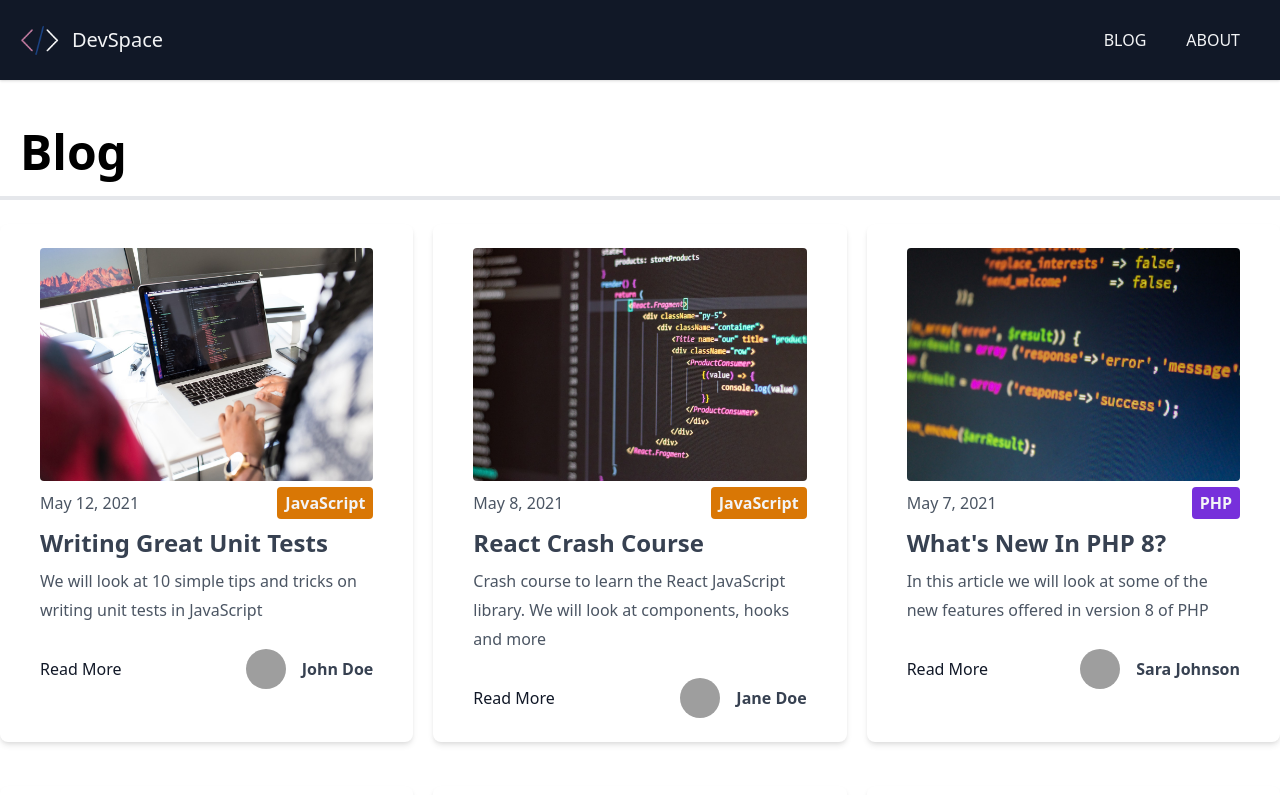
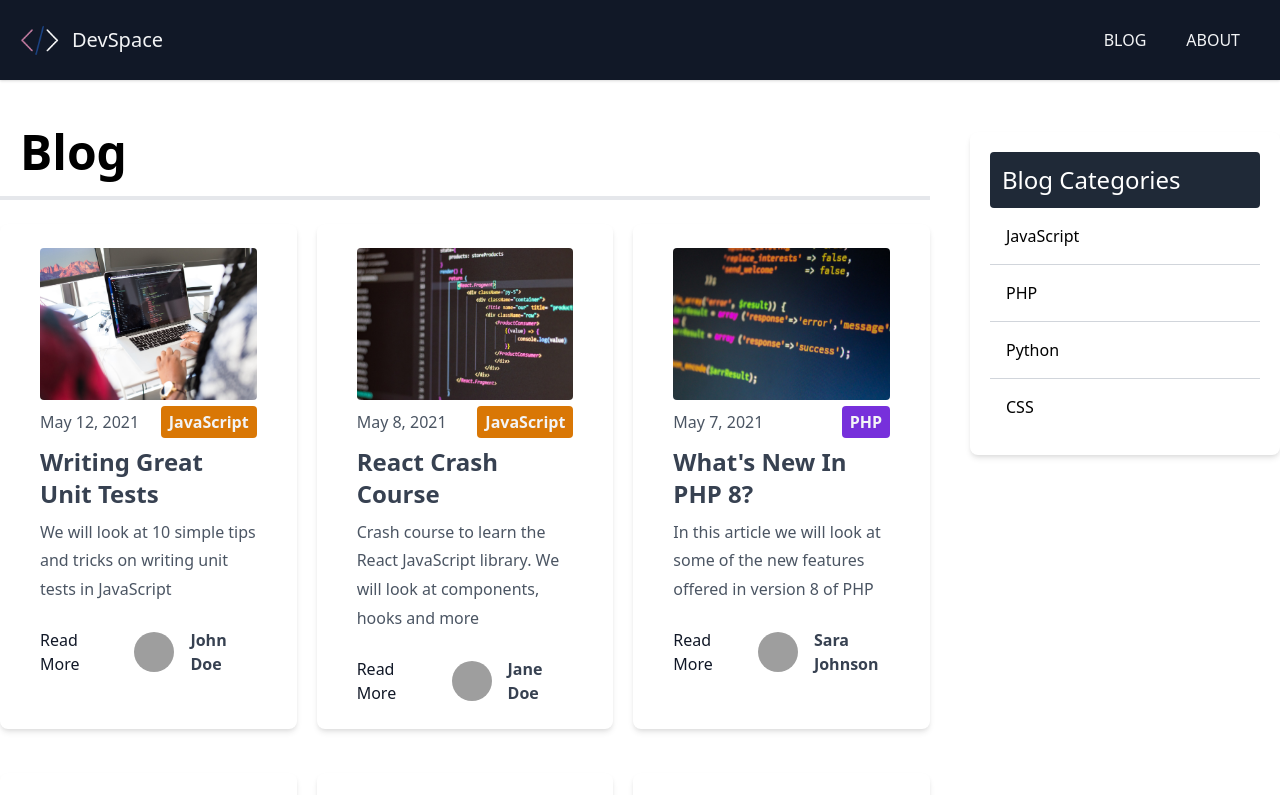
Before and after one commit to ngwatso/udemy-blog-project, a Next.js app: page /blog/page/1 in a window 1280 px wide. Shown: the top 795 px of the page. Built offline with nearby package versions, Linux system fonts and the light colour scheme; grey boxes are pictures that could not be loaded.

Commit message:
added sidebar with category menu

```diff
--- /dev/null
+++ b/components/CategoryList.js
@@ -0,0 +1,28 @@
+/**
+ * @prettier
+ */
+
+import Link from 'next/link';
+
+export default function CategoryList({ categories }) {
+	return (
+		<div className="w-full p-5 bg-white rounded-lg shadow-md mt-6">
+			<h3 className="text-2xl bg-gray-800 text-white p-3 rounded">
+				Blog Categories
+			</h3>
+			<ul className="divide-y divide-gray-300">
+				{categories.map((category, index) => (
+					// eslint-disable-next-line @next/next/link-passhref
+					<Link
+						key={index}
+						href={`/blog/category/${category.toLowerCase()}`}
+					>
+						<li className="p-4 cursor-pointer hover:bg-gray-50">
+							{category}
+						</li>
+					</Link>
+				))}
+			</ul>
+		</div>
+	);
+}
--- a/pages/blog/category/[category_name].js
+++ b/pages/blog/category/[category_name].js
@@ -8,21 +8,44 @@ import matter from 'gray-matter';
 import Layout from '@/components/Layout';
 import Post from '@/components/Post';
 import { getPosts } from '@/lib/posts';
+import CategoryList from '@/components/CategoryList';
 
-export default function CategoryBlogPage({ posts, categoryName }) {
+export default function CategoryBlogPage({ posts, categoryName, categories }) {
 	return (
 		<Layout>
-			<h1 className="text-5xl border-b-4 p-5 font-bold">
-				Posts in {categoryName}
-			</h1>
+			<div className="flex justify-between">
+				<div className="w-3/4 mr-10">
+					<h1 className="text-5xl border-b-4 p-5 font-bold">
+						Posts in{' '}
+						{categoryName}
+					</h1>
 
-			<div className="grid md:grid-cols-2 lg:grid-cols-3 gap-5">
-				{posts.map((post, index) => (
-					<Post
-						key={index}
-						post={post}
+					<div className="grid md:grid-cols-2 lg:grid-cols-3 gap-5">
+						{posts.map(
+							(
+								post,
+								index
+							) => (
+								<Post
+									key={
+										index
+									}
+									post={
+										post
+									}
+								/>
+							)
+						)}
+					</div>
+				</div>
+
+				<div className="w-1/4">
+					<CategoryList
+						categories={
+							categories
+						}
 					/>
-				))}
+				</div>
 			</div>
 		</Layout>
 	);
@@ -57,6 +80,10 @@ export async function getStaticProps({ params: { category_name } }) {
 
 	const posts = getPosts();
 
+	// Get categories for sidebar
+	const categories = posts.map((post) => post.frontmatter.category);
+	const uniqueCategories = [...new Set(categories)];
+
 	// Filter posts by category
 	const categoryPosts = posts.filter(
 		(post) =>
@@ -68,6 +95,7 @@ export async function getStaticProps({ params: { category_name } }) {
 		props: {
 			posts: categoryPosts,
 			categoryName: category_name,
+			categories: uniqueCategories,
 		},
 	};
 }
--- a/pages/blog/page/[page_index].js
+++ b/pages/blog/page/[page_index].js
@@ -8,27 +8,51 @@ import Post from '@/components/Post';
 import Pagination from '@/components/Pagination';
 import { POSTS_PER_PAGE } from '@/config/index';
 import { getPosts } from '@/lib/posts';
+import CategoryList from '@/components/CategoryList';
 
-export default function BlogPage({ posts, numPages, currentPage }) {
+export default function BlogPage({ posts, numPages, currentPage, categories }) {
 	return (
 		<Layout>
+			<div className="flex justify-between">
+				<div className="w-3/4 mr-10">
 					<h1 className="text-5xl border-b-4 p-5 font-bold">
 						Blog
 					</h1>
 
 					<div className="grid md:grid-cols-2 lg:grid-cols-3 gap-5">
-				{posts.map((post, index) => (
+						{posts.map(
+							(
+								post,
+								index
+							) => (
 								<Post
-						key={index}
-						post={post}
+									key={
+										index
+									}
+									post={
+										post
+									}
 								/>
-				))}
+							)
+						)}
 					</div>
 
 					<Pagination
-				currentPage={currentPage}
+						currentPage={
+							currentPage
+						}
 						numPages={numPages}
 					/>
+				</div>
+
+				<div className="w-1/4">
+					<CategoryList
+						categories={
+							categories
+						}
+					/>
+				</div>
+			</div>
 		</Layout>
 	);
 }
@@ -59,10 +83,12 @@ export async function getStaticProps({ params }) {
 
 	const posts = getPosts();
 
+	// Get categories for sidebar
+	const categories = posts.map((post) => post.frontmatter.category);
+	const uniqueCategories = [...new Set(categories)];
+
 	const numPages = Math.ceil(files.length / POSTS_PER_PAGE);
-
 	const pageIndex = page - 1;
-
 	const orderedPosts = posts.slice(
 		pageIndex * POSTS_PER_PAGE,
 		(pageIndex + 1) * POSTS_PER_PAGE
@@ -73,6 +99,7 @@ export async function getStaticProps({ params }) {
 			posts: orderedPosts,
 			numPages,
 			currentPage: page,
+			categories: uniqueCategories,
 		},
 	};
 }
```
Lines whose indentation alone changed are shown as unchanged.
